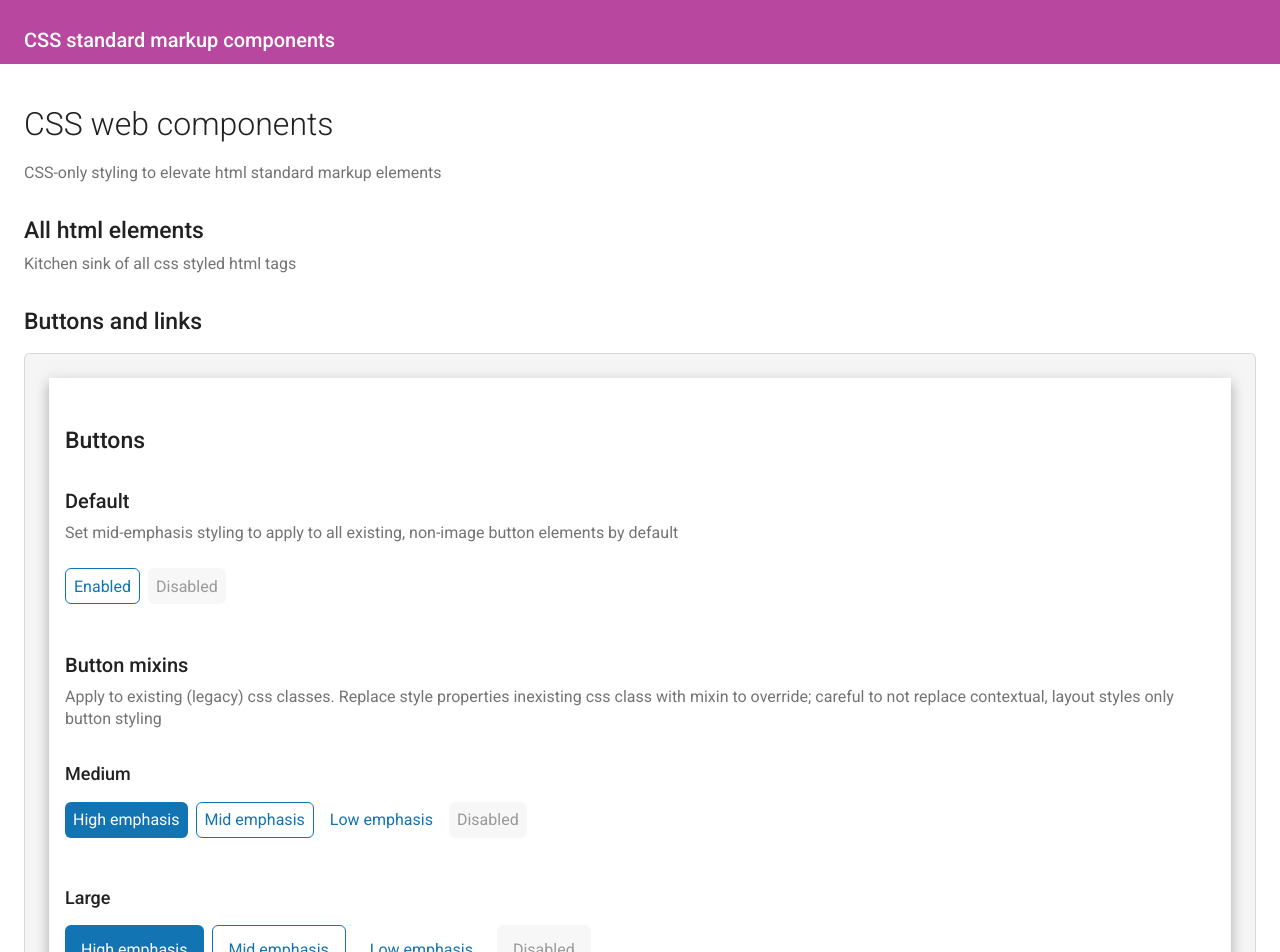
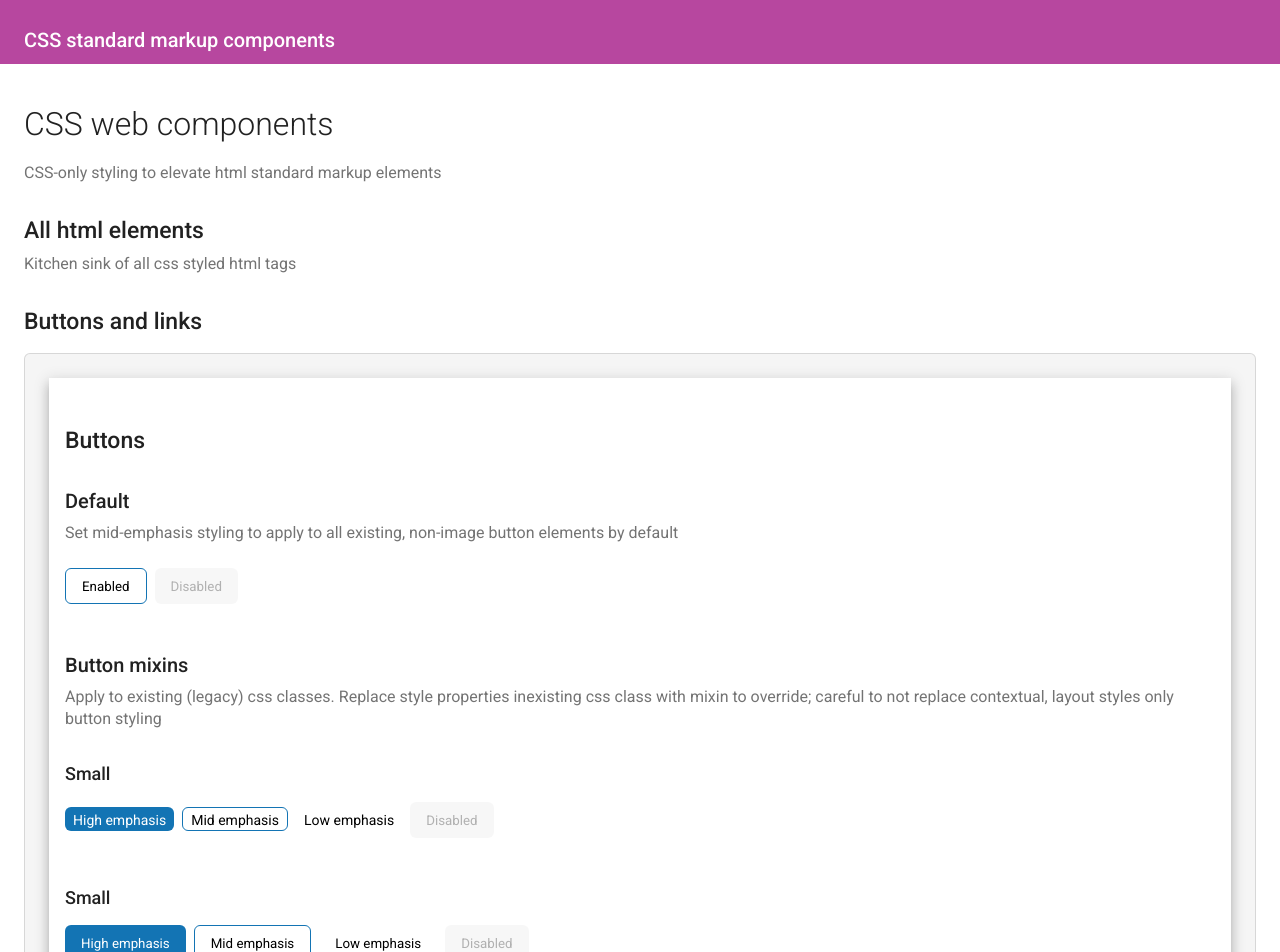
Before and after one commit to MichaelScottBurke/msb-css-components, an Angular app: page / in a window 1280 px wide. Shown: the top 952 px of the page. Built offline with nearby package versions, Linux system fonts and the light colour scheme.

Commit message:
2 files modified

```diff
--- a/src/app/app.component.html
+++ b/src/app/app.component.html
@@ -36,7 +36,14 @@
       contextual, layout styles only button styling
     </p>
     <section>
-      <h4>Medium</h4>
+      <h4>Small</h4>
+      <section>
+        <input class="legacyButtonSmallClassHighEmphasis" type="button" value="High emphasis" /><input
+          class="legacyButtonSmallClassMidEmphasis" type="button" value="Mid emphasis" /><input
+          class="legacyButtonSmallClassLowEmphasis" type="button" value="Low emphasis" /><input
+          class="Disabled" disabled="" type="button" value="Disabled" />
+      </section>
+      <h4>Small</h4>
       <section>
         <input class="legacyButtonMediumClassHighEmphasis" type="button" value="High emphasis" /><input
           class="legacyButtonMediumClassMidEmphasis" type="button" value="Mid emphasis" /><input
--- a/src/styles/msb-buttons.scss
+++ b/src/styles/msb-buttons.scss
@@ -1,5 +1,12 @@
 @import "./msb-variables.scss";
 /* BUTTONS */
+
+/* text size */
+/*
+@include msb-button-text-enabled-on-light();
+    @include msb-button-text-disabled-on-light();
+      @include msb-button-text-enabled-on-light();
+*/
 
 //default button styling
 @mixin msb-button-mixin() {
@@ -7,39 +14,42 @@
   background-color: $msb-surface-light;
   cursor: pointer;
   &:not(:last-child) {
-    margin: 0 8px 16px 0;
+    margin-right: 8px;
   }
   &[disabled] {
     background-color: $msb-surface-disabled-on-light;
     border: none;
-    @include msb-button-text-disabled-on-light();
     cursor: default;
-
     &:hover {
-      background-color: inherit;
+      background-color: $msb-surface-disabled-on-light;
     }
   }
 }
 
 //Sizes
-//medium
-@mixin msb-button-medium-size-mixin() {
-  padding: 2px 8px 1px;
+//small (applies only to legacy products
+@mixin msb-button-small-size-mixin() {
+  height: 24px;
+  font-size: 14px;
+  padding: 2px 8px 1px 8px;
+  margin-bottom: 8px;
+}
+@mixin msb-button-medium-size-mixin(){
   height: 36px;
+  padding: 2px 16px 1px;
+  margin-bottom: 16px;
 }
-
-//large
 @mixin msb-button-large-size-mixin() {
+  height: 48px;
   padding: 2px 16px 1px;
-  height: 48px;
+  margin-bottom: 16px;
 }
 
 //Emphasis: background & foreground colors
 //High
 @mixin msb-button-high-emphasis-mixin() {
-  @include msb-button-text-enabled-on-dark();
   border: none;
-  background-color: $msb-secondary;
+  @include msb-secondary();
   &:hover {
       background-color: $msb-secondary-darker;
   }
@@ -47,7 +57,6 @@
 
 //Mid
 @mixin msb-button-mid-emphasis-mixin() {
-  @include msb-button-text-enabled-on-light();
   border: 1px solid $msb-secondary;
   background-color: $msb-surface-light;
     &:hover {
@@ -57,7 +66,6 @@
 
 //Low
 @mixin msb-button-low-emphasis-mixin() {
-  @include msb-button-text-enabled-on-light();
   border: none;
   background-color: $msb-surface-light;
   &:hover {
@@ -65,16 +73,32 @@
   }
 }
 
-input[type="button"],[type="submit"] {
+//button mixins to apply to existing css legacy classes & new classes
 
+//small size buttons (legacy products only)
+@mixin msb-button-small-high-emphasis-mixin() {
+  @include msb-button-mixin();
+  @include msb-button-small-size-mixin();
+  @include msb-button-high-emphasis-mixin();
 }
 
-//button mixins to apply to existing css legacy classes & new classes
+@mixin msb-button-small-mid-emphasis-mixin() {
+  @include msb-button-mixin();
+  @include msb-button-small-size-mixin();
+  @include msb-button-mid-emphasis-mixin();
+}
+
+@mixin msb-button-small-low-emphasis-mixin() {
+  @include msb-button-mixin();
+  @include msb-button-small-size-mixin();
+  @include msb-button-low-emphasis-mixin();
+}
 
 //medium size buttons
 @mixin msb-button-medium-high-emphasis-mixin() {
   @include msb-button-mixin();
   @include msb-button-medium-size-mixin();
+
   @include msb-button-high-emphasis-mixin();
 }
 
@@ -110,32 +134,30 @@ input[type="button"],[type="submit"] {
   @include msb-button-low-emphasis-mixin();
 }
 //css classes to apply to new elements or problematic legacy elements
+input[type="button"],[type="submit"] {
   //large buttons
-.msb-button-large-high-emphasis {
+  &.msb-button-large-high-emphasis {
     @include msb-button-large-high-emphasis-mixin();
   }
 
-.msb-button-large-mid-emphasis {
+  &.msb-button-large-mid-emphasis {
       @include msb-button-large-mid-emphasis-mixin();
   }
 
-.msb-button-large-low-emphasis {
+  &.msb-button-large-low-emphasis {
       @include msb-button-large-low-emphasis-mixin();
   }
 
   //medium buttons
-.msb-button-medium-high-emphasis {
+  &.msb-button-medium-high-emphasis {
     @include msb-button-medium-high-emphasis-mixin();
   }
 
-.msb-button-medium-mid-emphasis {
+  &.msb-button-medium-mid-emphasis {
       @include msb-button-medium-mid-emphasis-mixin();
   }
 
-.msb-button-medium-low-emphasis {
+  &.msb-button-medium-low-emphasis {
       @include msb-button-medium-low-emphasis-mixin();
   }
-
-
-//default button style
-input[type="button"],[type="submit"] {}
+}
--- a/src/styles/msb-style-overrides.scss
+++ b/src/styles/msb-style-overrides.scss
@@ -6,6 +6,20 @@ input[type="button"],[type="submit"] {
   @include msb-button-medium-mid-emphasis-mixin();
 
   //specific classes mapped to legacy css styles
+  //small
+  &.legacyButtonSmallClassHighEmphasis {
+    @include msb-button-small-high-emphasis-mixin();
+  }
+  &.legacyButtonSmallClassMidEmphasis {
+    @include msb-button-small-mid-emphasis-mixin();
+  }
+  &.legacyButtonSmallClassLowEmphasis {
+    @include msb-button-small-low-emphasis-mixin();
+  }
+  &.legacyButtonSmallClassDisabled {
+    @include msb-button-small-low-emphasis-mixin();
+  }
+  //medium
   &.legacyButtonMediumClassHighEmphasis {
     @include msb-button-medium-high-emphasis-mixin();
   }
@@ -18,7 +32,7 @@ input[type="button"],[type="submit"] {
   &.legacyButtonMediumClassDisabled {
     @include msb-button-medium-low-emphasis-mixin();
   }
-
+//large
   &.legacyButtonLargeClassHighEmphasis {
     @include msb-button-large-high-emphasis-mixin();
   }
```
Lines whose indentation alone changed are shown as unchanged.
